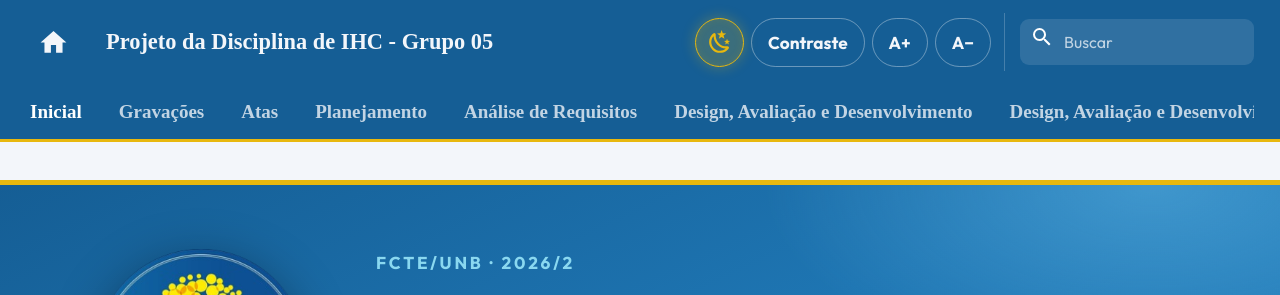
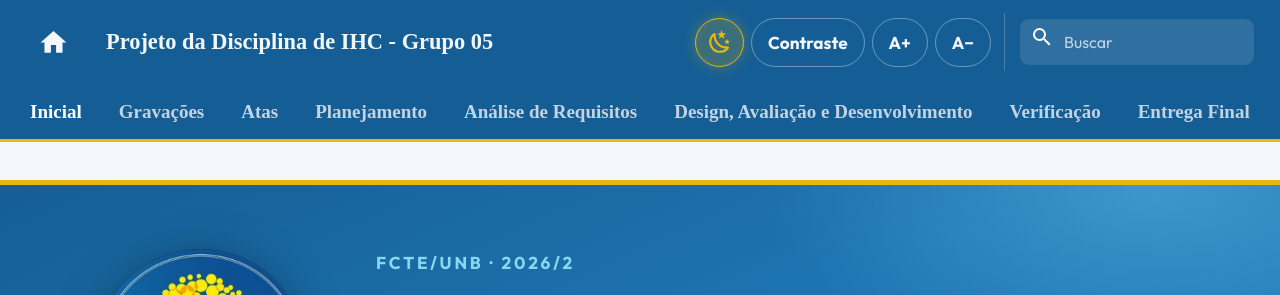
Before and after one commit to Interacao-Humano-Computador/2026.2-Grupo05, an MkDocs documentation site: the page built from docs/index.md, in a window 1280 px wide. Shown: the top 295 px of the page. Built offline with MkDocs 1.6.1 and Material for MkDocs 9.7.7, drawn with Linux system fonts in a browser that asks for light colours; comment, search, counter and statistics services are not loaded.

Commit message:
docs: correção do mkdocs.yml

```diff
--- a/mkdocs.yml
+++ b/mkdocs.yml
@@ -164,8 +164,6 @@ nav:
       - Consistência e padronização: analise-de-requisitos/principios-gerais/consistencia-e-padronizacao.md
       - Visibilidade e reconhecimento: analise-de-requisitos/principios-gerais/visibilidade-e-reconhecimento.md
 
-  - Design, Avaliação e Desenvolvimento: design-avaliacao-desenvolvimento/index.md
-
   - Verificação:
     - Verificação da entrega 1: verificacao/verif1.md
     - Verificação da entrega 2: verificacao/verif2.md
```
